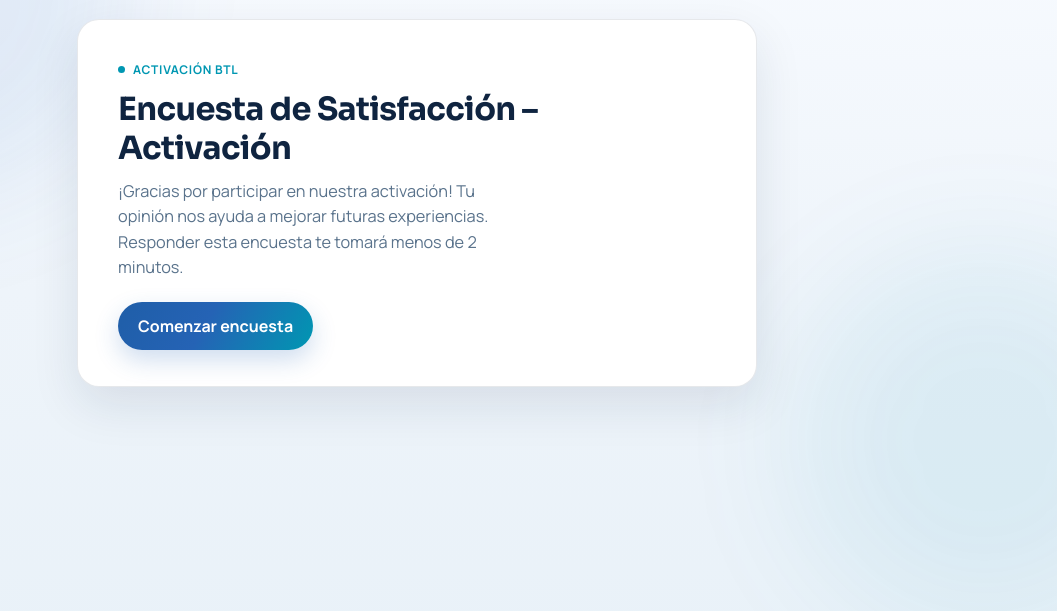
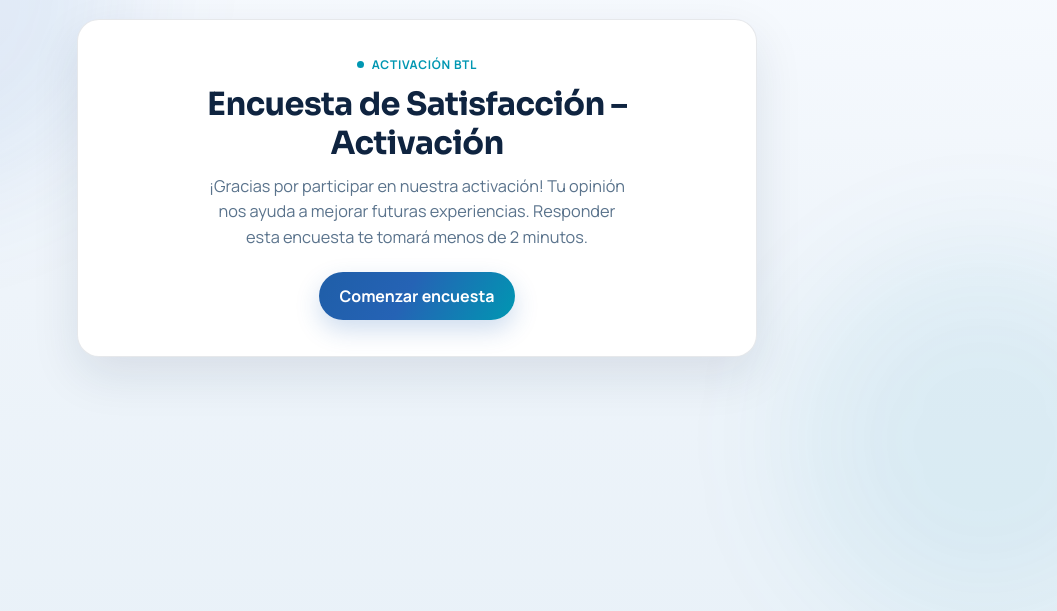
Before and after one commit to jorddydylanriveralopez-blip/encuesta-satisfaccion-activacion-yaavs, a website: page public/index.html in a window 1280 px wide. Shown: the part 93-704 px from the top of the page, without its empty margins (223-1280 px from the left). Drawn offline with Linux system fonts and the light colour scheme.

Commit message:
Center welcome and thank-you survey content.
Balances the hero card so title, copy, and CTA sit in the middle.

Co-authored-by: Cursor <cursoragent@cursor.com>

```diff
--- a/public/app.js
+++ b/public/app.js
@@ -200,14 +200,14 @@
 
   function renderWelcome() {
     return `
-      <section class="panel">
+      <section class="panel panel-hero">
         <p class="kicker">Activación BTL</p>
         <h1>${escapeHtml(cfg.title || "Encuesta de Satisfacción – Activación")}</h1>
         <p class="lead">${escapeHtml(
           cfg.intro ||
             "¡Gracias por participar! Tu opinión nos ayuda a mejorar. Menos de 2 minutos."
         )}</p>
-        <div class="actions">
+        <div class="actions actions-center">
           <button class="btn btn-primary" type="button" data-action="start">Comenzar encuesta</button>
         </div>
         <input class="honeypot" tabindex="-1" autocomplete="off" name="website" id="website" />
@@ -217,7 +217,7 @@
 
   function renderDone() {
     return `
-      <section class="panel done">
+      <section class="panel panel-hero done">
         <div class="done-badge" aria-hidden="true">✓</div>
         <h1>¡Gracias!</h1>
         <p class="lead">Tu opinión ya quedó registrada. Nos ayuda a mejorar la próxima activación YAAVS.</p>
--- a/public/index.html
+++ b/public/index.html
@@ -16,7 +16,7 @@
       href="https://fonts.googleapis.com/css2?family=Manrope:wght@400;500;600;700;800&family=Sora:wght@500;600;700&display=swap"
       rel="stylesheet"
     />
-    <link rel="stylesheet" href="./styles.css?v=20260811e" />
+    <link rel="stylesheet" href="./styles.css?v=20260811f" />
   </head>
   <body>
     <div class="atmosphere" aria-hidden="true">
@@ -39,7 +39,7 @@
     <main class="stage" id="app"></main>
     <div class="toast" id="toast" role="status" aria-live="polite" hidden></div>
 
-    <script src="./config.js?v=20260811e"></script>
-    <script src="./app.js?v=20260811e" defer></script>
+    <script src="./config.js?v=20260811f"></script>
+    <script src="./app.js?v=20260811f" defer></script>
   </body>
 </html>
--- a/public/styles.css
+++ b/public/styles.css
@@ -192,6 +192,32 @@ h1,
   font-size: 1.02rem;
   line-height: 1.55;
   max-width: 40ch;
+}
+
+.panel-hero {
+  text-align: center;
+  display: flex;
+  flex-direction: column;
+  align-items: center;
+}
+
+.panel-hero .kicker {
+  justify-content: center;
+}
+
+.panel-hero .lead {
+  max-width: 42ch;
+  margin-left: auto;
+  margin-right: auto;
+}
+
+.actions-center {
+  justify-content: center;
+}
+
+.panel-hero .actions {
+  width: 100%;
+  justify-content: center;
 }
 
 .progress {
```
